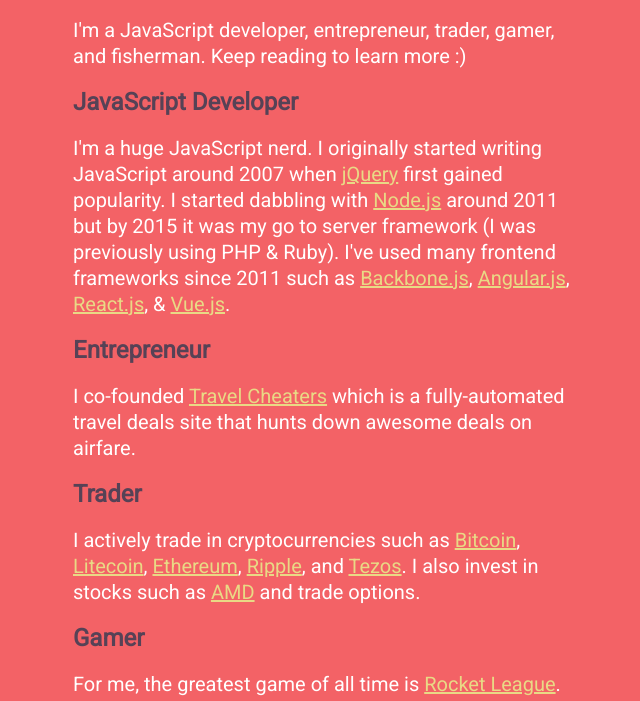
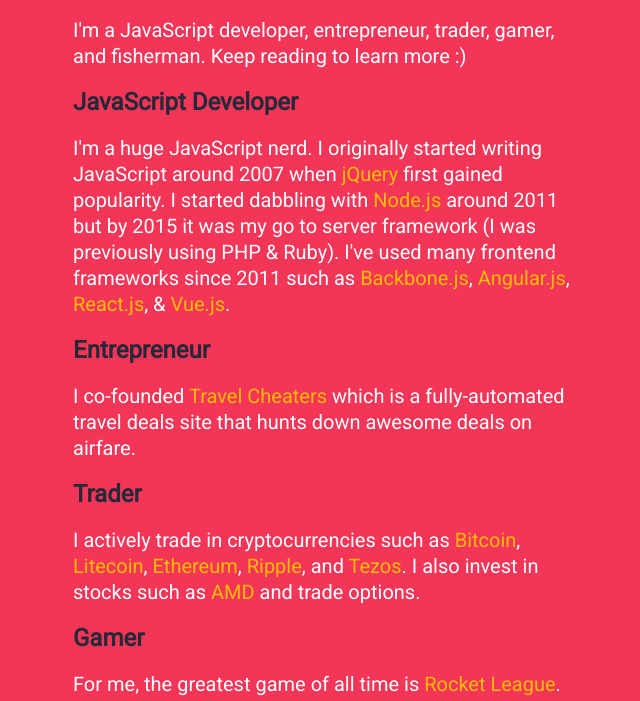
Before and after one commit to aaronsofaly/aaronsofaly, a website: page public/index.html in a window 1280 px wide. Shown: the part 271-972 px from the top of the page, without its empty margins (317-957 px from the left). Drawn offline with Linux system fonts and the light colour scheme; some packages are replaced by stand-ins of ours.

Commit message:
updated color palette

```diff
--- a/public/index.html
+++ b/public/index.html
@@ -19,7 +19,7 @@
         font-size: 20px;
         line-height: 1.3em;
         color: #FFF;
-        background-color: #F36266;
+        background-color: #F33558;
       }
       h1 {
         font-size: 26px;
@@ -28,17 +28,17 @@
         font-size: 24px;
       }
       h1, h2 {
-        color: #564256;
+        color: #242938;
       }
       h1, h2, p {
         margin: 20px 0px;
       }
       a {
-        color: #E9D985;
-        text-decoration: underline;
+        color: #FFBB00;
+        text-decoration: none;
       }
       a:hover {
-        text-decoration: none;
+        text-decoration: underline;
       }
       header, footer {
         text-align: center;
```
Also changed, not shown: public/images/linkedin.png.
